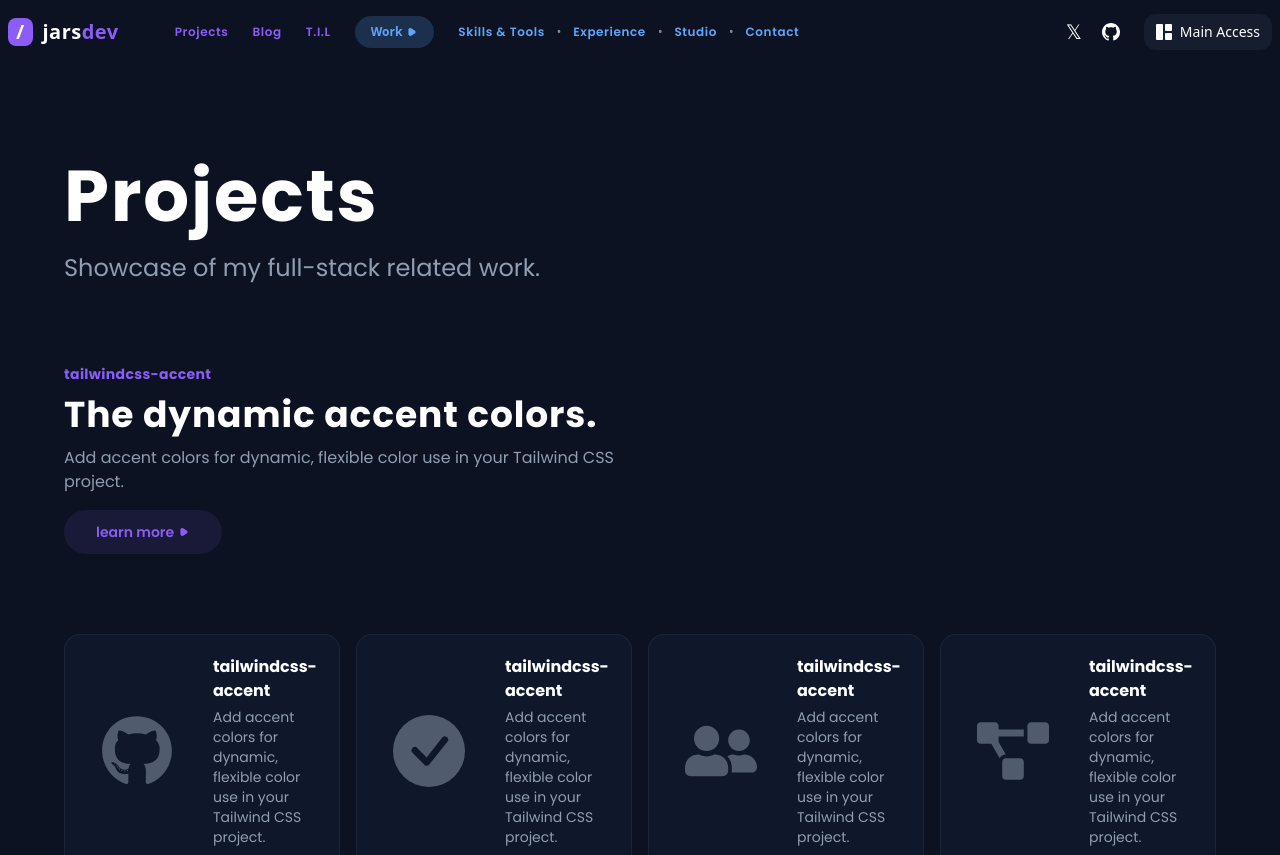
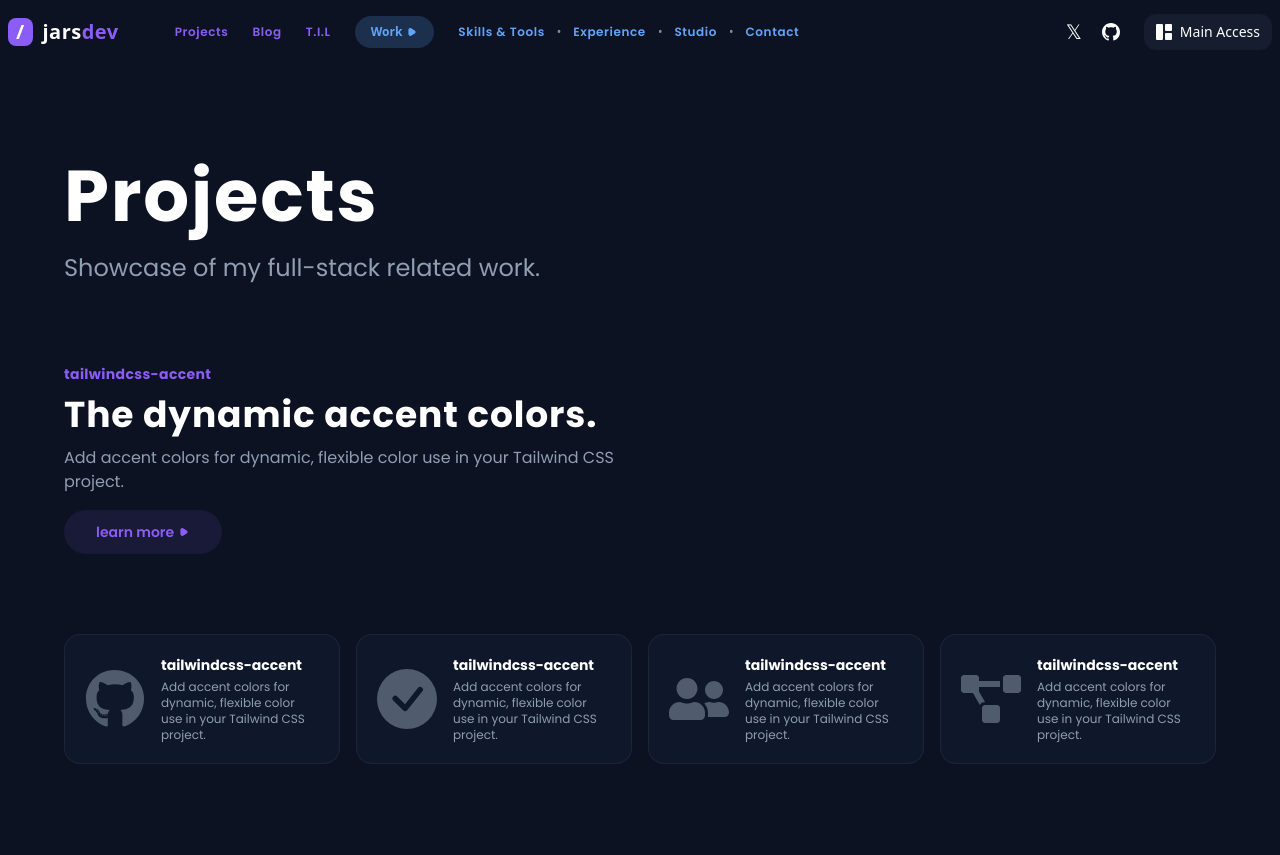
Before and after one commit to ImJars/Development-full-coding, a React (Vite) app: page /projects in a window 1280 px wide. Shown: the top 855 px of the page. Built offline with nearby package versions, Linux system fonts and the light colour scheme.

Commit message:
Update Project-section

```diff
--- a/src/components/projects/cardProject.jsx
+++ b/src/components/projects/cardProject.jsx
@@ -6,16 +6,15 @@ function CardProject({ icon, title, text }) {
         <div
             className='bg-secondary flex justify-center
                         items-center rounded-2xl p-5 mb-5
-                        border border-text-general border-opacity-10'
+                        border border-text-general border-opacity-10 font-poppins'
         >
             <div
                 className='flex items-center'
             >
                 <div
-                    className='mr-10 ml-4'
-                >
+                    className='mr-4'                >
                     <h1
-                        className='text-7xl font-bold text-text-general opacity-50'
+                        className='text-6xl font-bold text-text-general opacity-50'
                     >
                         { icon }
                     </h1>
@@ -24,12 +23,12 @@ function CardProject({ icon, title, text }) {
                     className=''
                 >
                     <h1
-                        className='font-bold'
+                        className='font-bold xl:text-sm'
                     >
                         { title }
                     </h1>
                     <h2
-                        className='text-text-general text-sm mt-1'
+                        className='text-text-general text-xs mt-1'
                     >
                         { text }
                     </h2>
--- a/src/projects.jsx
+++ b/src/projects.jsx
@@ -75,7 +75,7 @@ function Projects() {
           ref={ref}
           className="bg-primary w-full h-full text-white font-poppins"
         >
-          <ProjectSection className="pb-20 pt-40">
+          <ProjectSection className="pb-10 sm:pb-20 pt-40">
             <div className="content-wrapped block mx-auto">
               <TitleSection className="mx-5 sm:mx-0">
                 <motion.h1
```
